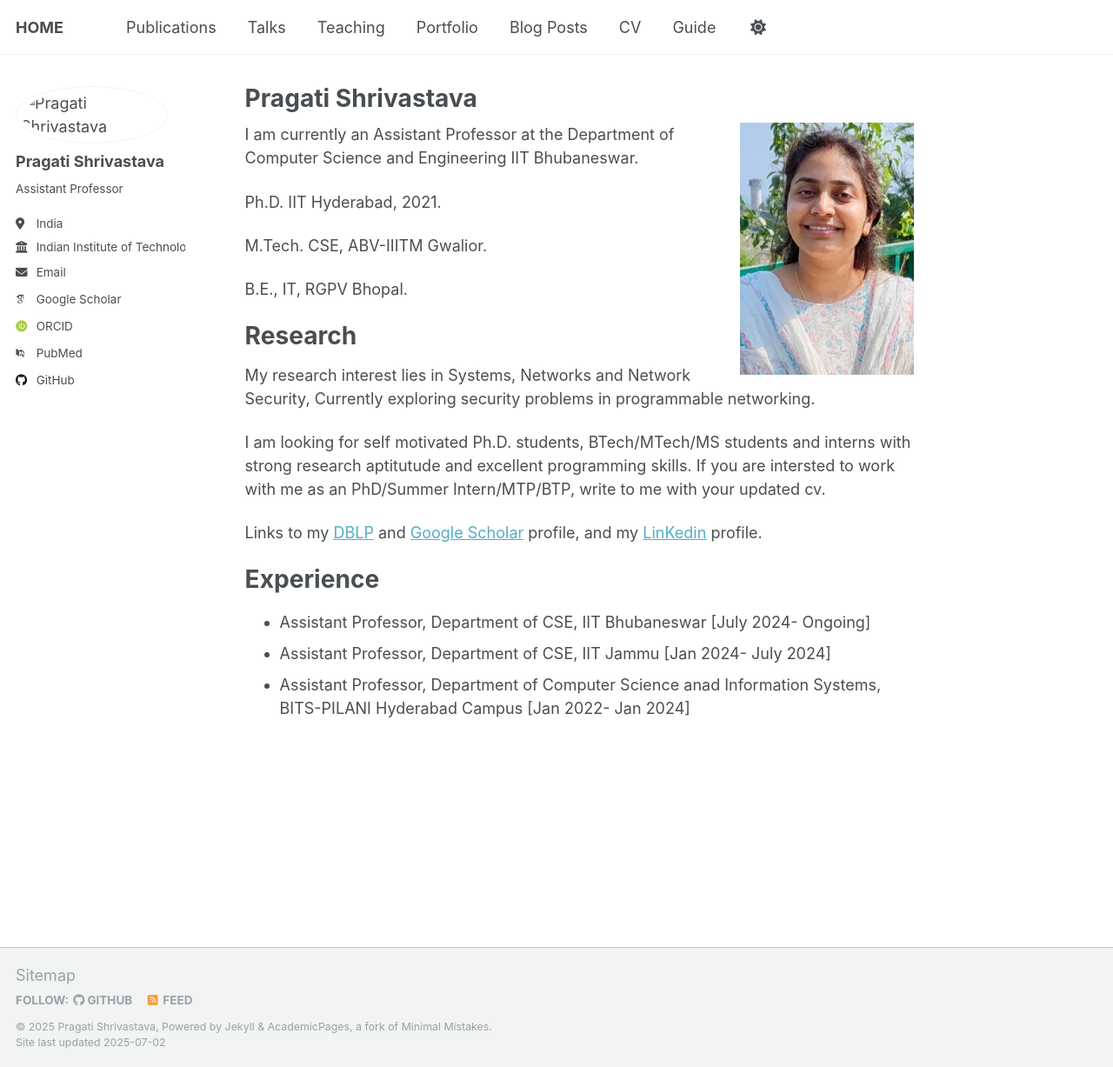
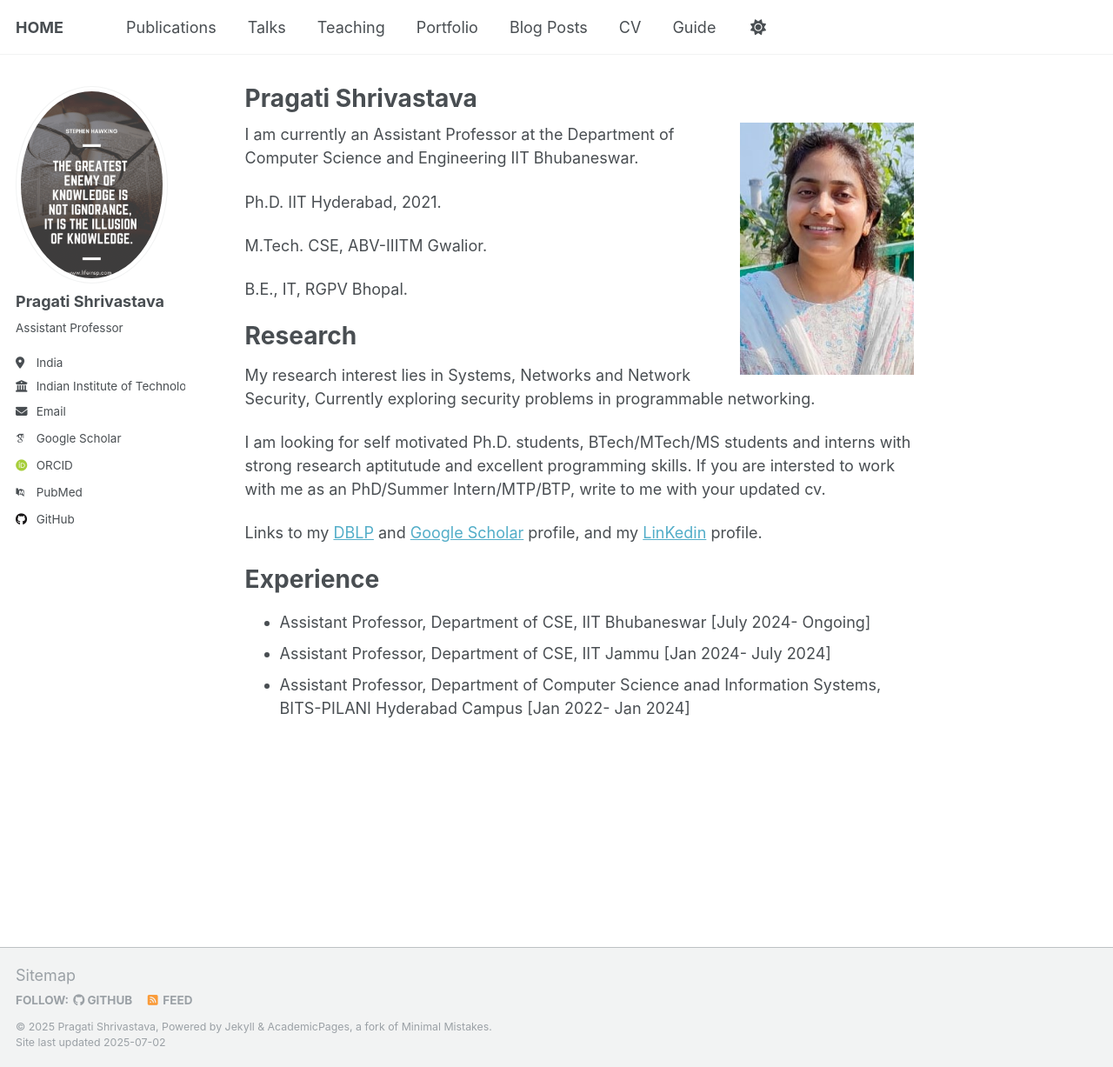
Before and after one commit to PragatiShrivastava/PragatiShrivastava.github.io, a Jekyll site: the page built from _pages/about.md, in a window 1280 px wide and 1227 px high. Shown: the whole window at 87% size. Built offline with Jekyll 4.4.1, drawn with Linux system fonts in a browser that asks for light colours; some web fonts are replaced; a script that is not in the unit is left out; a file with an impossible date is left out.

Commit message:
Update _config.yml

```diff
--- a/_config.yml
+++ b/_config.yml
@@ -22,7 +22,7 @@ repository               : "pragatishrivastava/pragatishrivastava.github.io"
 #               Additional customization can be done by editing /_includes/author-profile.html
 author:
   # Biographic information
-  avatar           : "/images/temp.png"
+  avatar           : "temp.png"
   name             : "Pragati Shrivastava"
   pronouns         : # example: "she/her"
   bio              : "Assistant Professor"
```
